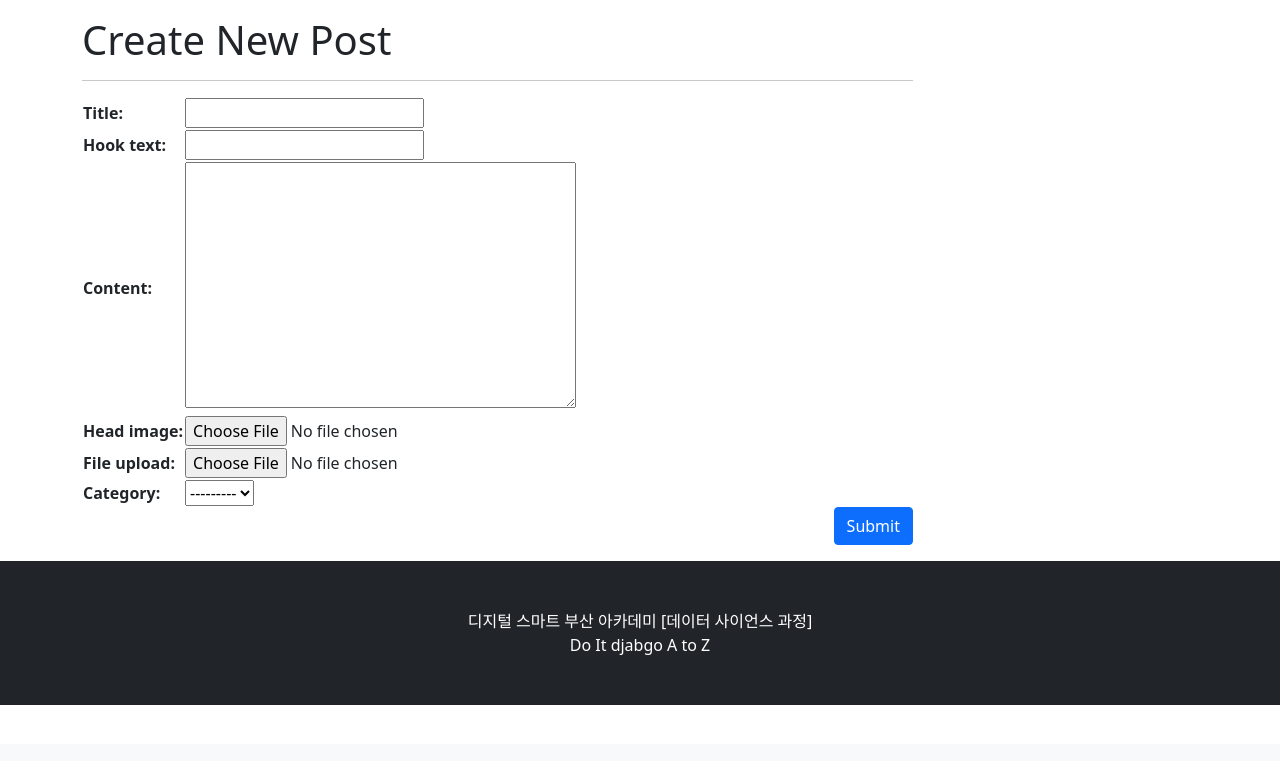
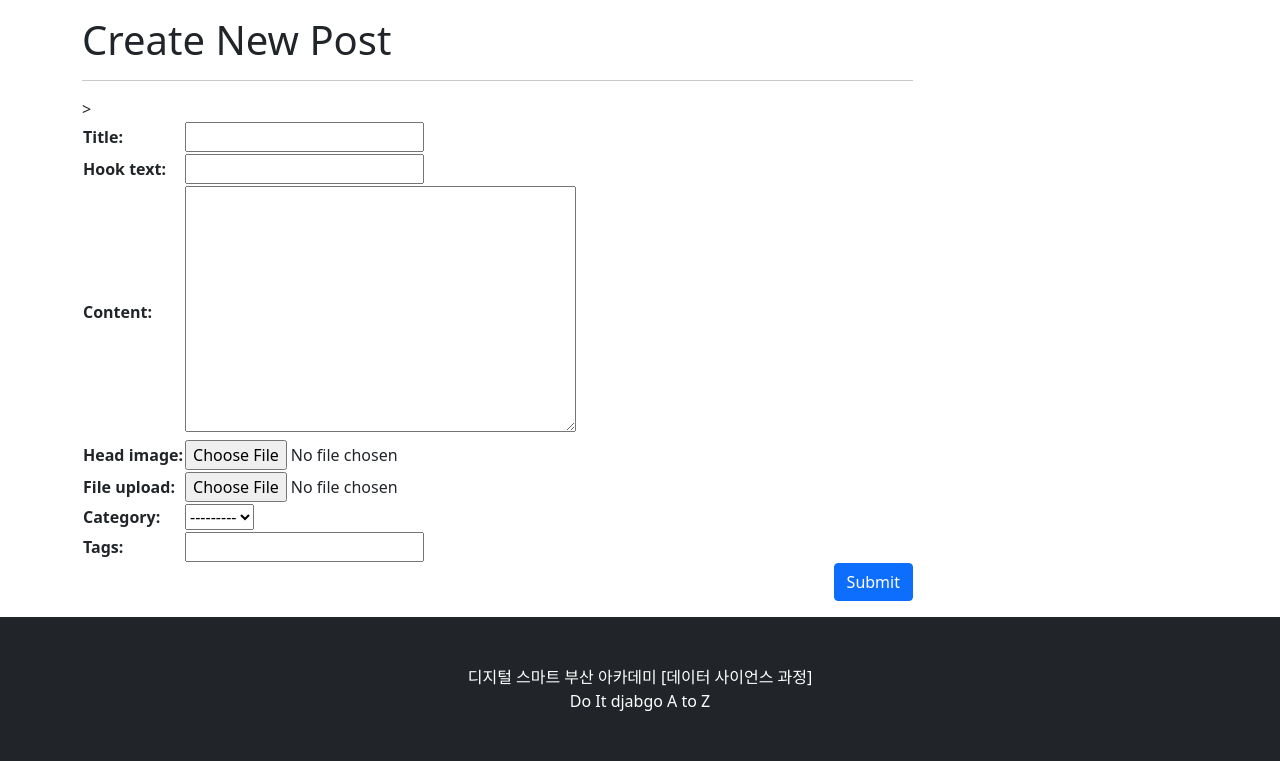
Before and after one commit to park-hyung-jun/do_it_django_a_to_z, a Django app: page /blog/create_post/ in a window 1280 px wide. Shown: the part 56-817 px from the top of the page. Before the commit the page ends 761 px from the top, so only its background shows below. Run offline with Django 3.2, Linux system fonts and the light colour scheme; the visitor is signed in with stand-in values (Sample User, id 1); data that the repository does not hold is empty; some libraries are stand-ins or nearby versions.

Commit message:
포스트를 수정할때텍스트로 태그지정

```diff
--- a/blog/templates/blog/post_form.html
+++ b/blog/templates/blog/post_form.html
@@ -10,6 +10,10 @@
 <form method="post" enctype="multipart/form-data">{% csrf_token %}
   <table>
     {{ form }}
+    <tr>
+      <th><label for="id_tags_str">Tags:</label></th>
+      <td><input type="text" name="tags_str" id="id_tags_str"></td>
+    </tr>>
   </table>
   <button type="submit" class="btn btn-primary float-end">Submit</button>
 </form>
--- a/blog/templates/blog/post_update_form.html
+++ b/blog/templates/blog/post_update_form.html
@@ -10,6 +10,10 @@
 <form method="post" enctype="multipart/form-data">{% csrf_token %}
   <table>
     {{ form }}
+    <tr>
+      <th><label for="id_tags_str">Tags:</label></th>
+      <td><input type="text" name="tags_str" id="id_tags_str" value="{{ tags_str_default}}"></td>
+    </tr>>
   </table>
   <button type="submit" class="btn btn-primary float-end">Submit</button>
 </form>
--- a/blog/views.py
+++ b/blog/views.py
@@ -3,6 +3,7 @@ from django.shortcuts import render, redirect
 from django.views.generic import ListView, DetailView, CreateView, UpdateView
 from .models import  Post, Category, Tag
 from django.contrib.auth.mixins import LoginRequiredMixin, UserPassesTestMixin
+from django.utils.text import slugify
 
 class PostList(ListView):
     model=Post
@@ -35,16 +36,63 @@ class PostCreate(LoginRequiredMixin, UserPassesTestMixin, CreateView):
         current_user = self.request.user
         if current_user.is_authenticated and (current_user.is_staff or current_user.is_superuser):
             form.instance.author = current_user
-            return super(PostCreate, self).form_valid(form)
+            response =super(PostCreate, self).form_valid(form)
+
+            tags_str= self.request.POST.get('tags_str')
+            if tags_str:
+                tags_str= tags_str.strip()
+                tags_str= tags_str.replace(',', ';')
+                tag_list= tags_str.split(';')
+
+                for t in tag_list:
+                    t = t.strip()
+                    tag, is_tag_created = Tag.objects.get_or_create(name=t)
+                    if is_tag_created:
+                        tag.slug = slugify(t, allow_unicode=True)
+                        tag.save()
+                    self.object.tags.add(tag)
+            return response
+
+
+
         else:
             return redirect('/blog/')
 
 
 class PostUpdate(LoginRequiredMixin, UpdateView):
     model = Post
-    fields = ['title', 'hook_text', 'content', 'head_image', 'file_upload', 'category', 'tags']
+    fields = ['title', 'hook_text', 'content', 'head_image', 'file_upload', 'category']
 
     template_name = 'blog/post_update_form.html'
+
+    def get_context_data(self, **kwargs):
+        context= super(PostUpdate, self).get_context_data()
+        if self.object.tags.exists():
+            tags_str_list = list()
+            for t in self.object.tags.all():
+                tags_str_list.append(t.name)
+            context['tags_str_default'] = ';'.join(tags_str_list)
+        return context
+
+    def form_valid(self, form):
+        response = super(PostUpdate, self).form_valid(form)
+        self.object.tags.clear()
+
+        tags_str= self.request.POST.get('tags_str')
+        if tags_str:
+            tags_str= tags_str.strip()
+            tags_str= tags_str.replace(',',';')
+            tags_list= tags_str.split(';')
+
+            for t in tags_list:
+                t = t.strip()
+                tag, is_tag_created= Tag.objects.get_or_create(name=t)
+                if is_tag_created:
+                    tag.slug= slugify(t, allow_unicode=True)
+                    tag.save()
+                self.object.tags.add(tag)
+        return response
+
 
     def dispatch(self, request, *args, **kwargs):
         if request.user.is_authenticated and request.user == self.get_object().author:
```
Also changed, not shown: blog/tests.py (+24 -2 lines).
